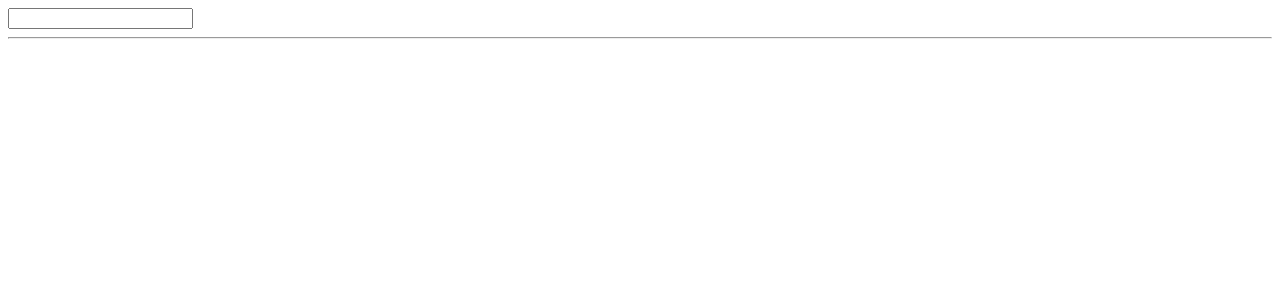
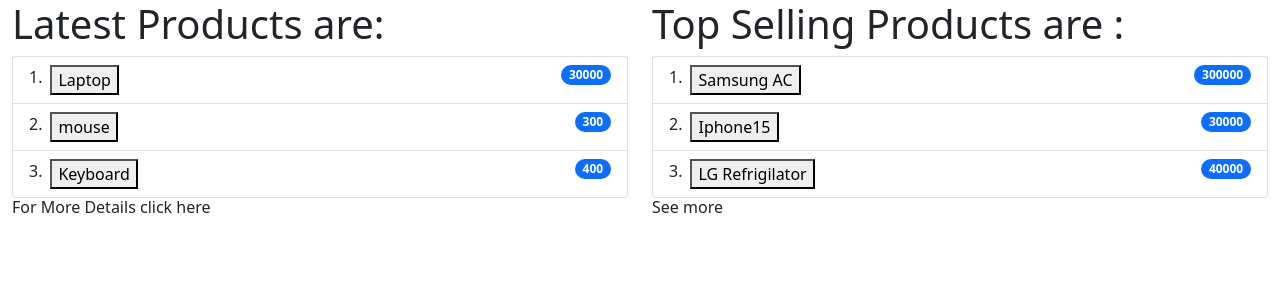
Before and after one commit to tveeru/angular_Topics, an Angular app: page / in a window 1280 px wide. Shown: the top 300 px of the page. Built offline with nearby package versions, Linux system fonts and the light colour scheme.

Commit message:
content projection intial

```diff
--- a/src/app/addition.ts
+++ /dev/null
@@ -1,5 +0,0 @@
-export interface Addition {
-  num1: number;
-  num2: number;
-  operator: string;
-}
--- a/src/app/app.component.html
+++ b/src/app/app.component.html
@@ -1,10 +1,15 @@
-
-<input type="text" #val (keyup.enter)="addHero(val.value)" />
-
-<app-child [inpval]="items" (foodIndex)="getDeleteIndex($event)"></app-child>
-
-<hr/>
-
-<p *ngIf="deletedItem">
-  Deleted Items are: {{deletedItem}}
-</p>
+<div class="container-fluid">
+  <div class="row">
+    <div class="col-md-6">
+      <app-child (pid)="showId($event)" [allP]="allProducts">
+         <h1 class="header"> Latest Products are: </h1>
+         <h6 class="footer">For More Details click here</h6>
+      </app-child>
+    </div>
+    <div class="col-md-6">
+      <app-child [allP]="TopsellingProducts">
+        <h1 class="header"> Top Selling Products are : </h1>
+        <h6 class="footer"> See more</h6>
+      </app-child>
+    </div>
+</div>
--- a/src/app/app.component.ts
+++ b/src/app/app.component.ts
@@ -1,5 +1,4 @@
-import { Component,ViewChild, ElementRef } from '@angular/core';
-import { Addition } from './addition';
+import { Component } from '@angular/core';
 
 @Component({
   selector: 'app-root',
@@ -7,29 +6,34 @@
   styleUrls: ['./app.component.css']
 })
 export class AppComponent {
-  items:string[]=[];
-  deletedItem?:string;
+
+  allProducts: any = [
+    {
+      id:1,name:'Laptop', price:30000
+    },
+    {
+      id:2,name:'mouse', price:300
+    },
+    {
+      id:3,name:'Keyboard', price:400
+    }
+  ]
+
+  TopsellingProducts: any = [
+    {
+      id:1,name:'Samsung AC', price:300000
+    },
+    {
+      id:2,name:'Iphone15', price:30000
+    },
+    {
+      id:3,name:'LG Refrigilator', price:40000
+    }
+  ]
 
 
-  // addHero($event:any){
-  //   console.log($event.target.value);
-  //   const value = $event.target.value;
-  //   this.items.push(value);
+  showId($event:any){
+    console.log($event);
 
-  // }
-
-  addHero(data:any){
-    console.log(data);
-    this.items.push(data);
-  }
-
-
-
-  getDeleteIndex(data:number){
-    this.deletedItem = this.items[data];
-    //this.items.splice(data,1);
-    this.items = this.items.filter((ele,index) => index != data);
-
-   // this.items = this.items.filter((ele,index) =>  index != data) //spicing the element
   }
 }
--- a/src/app/child/child.component.html
+++ b/src/app/child/child.component.html
@@ -1,19 +1,14 @@
-<div *ngFor="let val of inpval;let i=index">
-<ul>
-  <li>
-    {{val}} <button (click)="delItem(i)"> Delete </button>
-
-  </li>
-</ul>
+<div>
+  <ng-content select=".header"></ng-content>
+  <ol class="list-group list-group-numbered">
+    <li  *ngFor="let prod of allP" class="list-group-item d-flex justify-content-between align-items-start">
+      <div class="ms-2 me-auto">
+        <button (click)="passData(prod.id)"> {{prod.name}} </button>
+      </div>
+      <span class="badge bg-primary rounded-pill">
+        {{prod.price}}
+      </span>
+    </li>
+  </ol>
+  <ng-content select=".footer"></ng-content>
 </div>
-
-
-
-<!-- <div>
-  <label>
-    ADD Food:
-    <input type="text" #food (keyup.enter)="addToFood(food.value)"/>
-
-  </label>
-
-</div> -->
--- a/src/app/child/child.component.ts
+++ b/src/app/child/child.component.ts
@@ -1,20 +1,23 @@
-import { Component, Input, OnInit, AfterViewInit, Output, EventEmitter, ViewChild,ElementRef } from '@angular/core';
+import { Component, EventEmitter, Input, OnInit, Output } from '@angular/core';
 
 @Component({
   selector: 'app-child',
   templateUrl: './child.component.html',
   styleUrls: ['./child.component.css']
 })
-export class ChildComponent {
+export class ChildComponent implements OnInit {
 
-  @Input()inpval: string[] = [];
-
-  @Output() foodIndex:EventEmitter<number>  = new EventEmitter<number>();
+  constructor() { }
+  @Input() allP:any;
+  @Input() trend: any;
+  @Output() pid = new EventEmitter();
 
 
-  delItem(i:number) {
-this.foodIndex.emit(i);
-}
+  passData(id:any){
+    this.pid.emit(id);
+  }
 
+  ngOnInit() {
+  }
 
 }
--- a/src/index.html
+++ b/src/index.html
@@ -6,6 +6,9 @@
   <base href="/">
   <meta name="viewport" content="width=device-width, initial-scale=1">
   <link rel="icon" type="image/x-icon" href="favicon.ico">
+  <link href="https://cdn.jsdelivr.net/npm/bootstrap@5.1.3/dist/css/bootstrap.min.css" rel="stylesheet">
+  <script src="https://cdn.jsdelivr.net/npm/bootstrap@5.1.3/dist/js/bootstrap.bundle.min.js"></script>
+
 </head>
 <body>
   <app-root></app-root>
```
Also changed, not shown: src/app/app.module.ts (line endings or trailing spaces).
